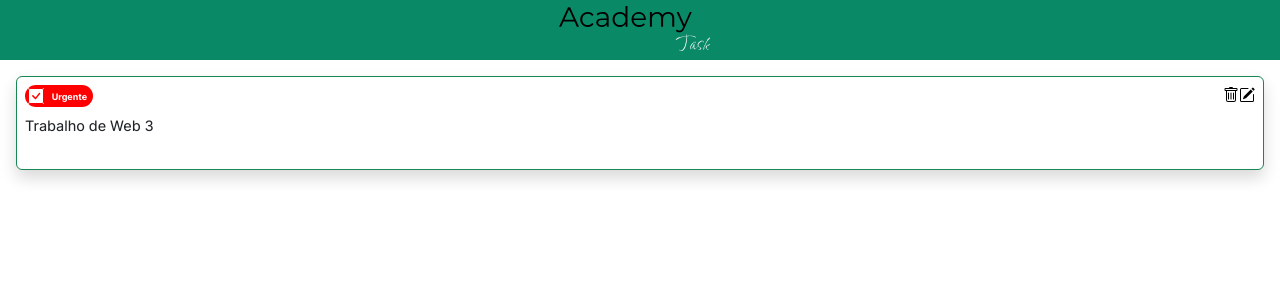
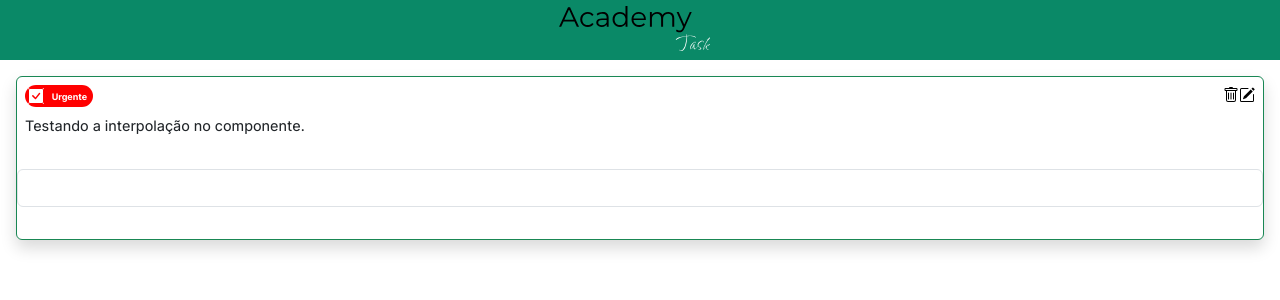
Before and after one commit to paccarrar0/academytask, an Angular app: page / in a window 1280 px wide. Shown: the top 300 px of the page. Built offline with nearby package versions, Linux system fonts and the light colour scheme.

Commit message:
atividade-11

```diff
--- a/src/app/app.component.html
+++ b/src/app/app.component.html
@@ -1,12 +1,2 @@
-<!DOCTYPE html>
-<html lang="en">
-  <head>
-    <meta charset="UTF-8" />
-    <meta name="viewport" content="width=device-width, initial-scale=1.0" />
-    <title>AcademyTask</title>
-  </head>
-  <body>
-    <app-header></app-header>
-    <app-card></app-card>
-  </body>
-</html>
+<app-header></app-header>
+<app-card></app-card>
--- a/src/app/card/card.component.html
+++ b/src/app/card/card.component.html
@@ -13,5 +13,7 @@
       <img src="../../assets/icons/pencil-square.svg" alt="edit" />
     </div>
   </div>
-  <p class="ms-2">Trabalho de Web 3</p>
+  <p class="ms-2">{{ name }}</p>
+  <input class="form-control" [(ngModel)]="email">
+  <p class="ms-2">{{email}}</p>
 </div>
--- a/src/app/card/card.component.ts
+++ b/src/app/card/card.component.ts
@@ -1,12 +1,14 @@
-import { Component } from '@angular/core';
+import { Component, NgModule } from '@angular/core';
+import {ReactiveFormsModule, FormsModule} from '@angular/forms';
 
 @Component({
   selector: 'app-card',
   standalone: true,
-  imports: [],
+  imports: [FormsModule, ReactiveFormsModule],
   templateUrl: './card.component.html',
   styleUrl: './card.component.css'
 })
 export class CardComponent {
-
+  public name: string = "Testando a interpolação no componente."
+  public email!: string;
 }
--- a/src/index.html
+++ b/src/index.html
@@ -1,11 +1,11 @@
-<!doctype html>
+<!DOCTYPE html>
 <html lang="en">
   <head>
-  <meta charset="utf-8">
+    <meta charset="utf-8" />
     <title>Academytask</title>
-  <base href="/">
-  <meta name="viewport" content="width=device-width, initial-scale=1">
-  <link rel="icon" type="image/x-icon" href="favicon.ico">
+    <base href="/" />
+    <meta name="viewport" content="width=device-width, initial-scale=1" />
+    <link rel="icon" type="image/x-icon" href="favicon.ico" />
   </head>
   <body>
     <app-root></app-root>
```
Lines whose indentation alone changed are shown as unchanged.
